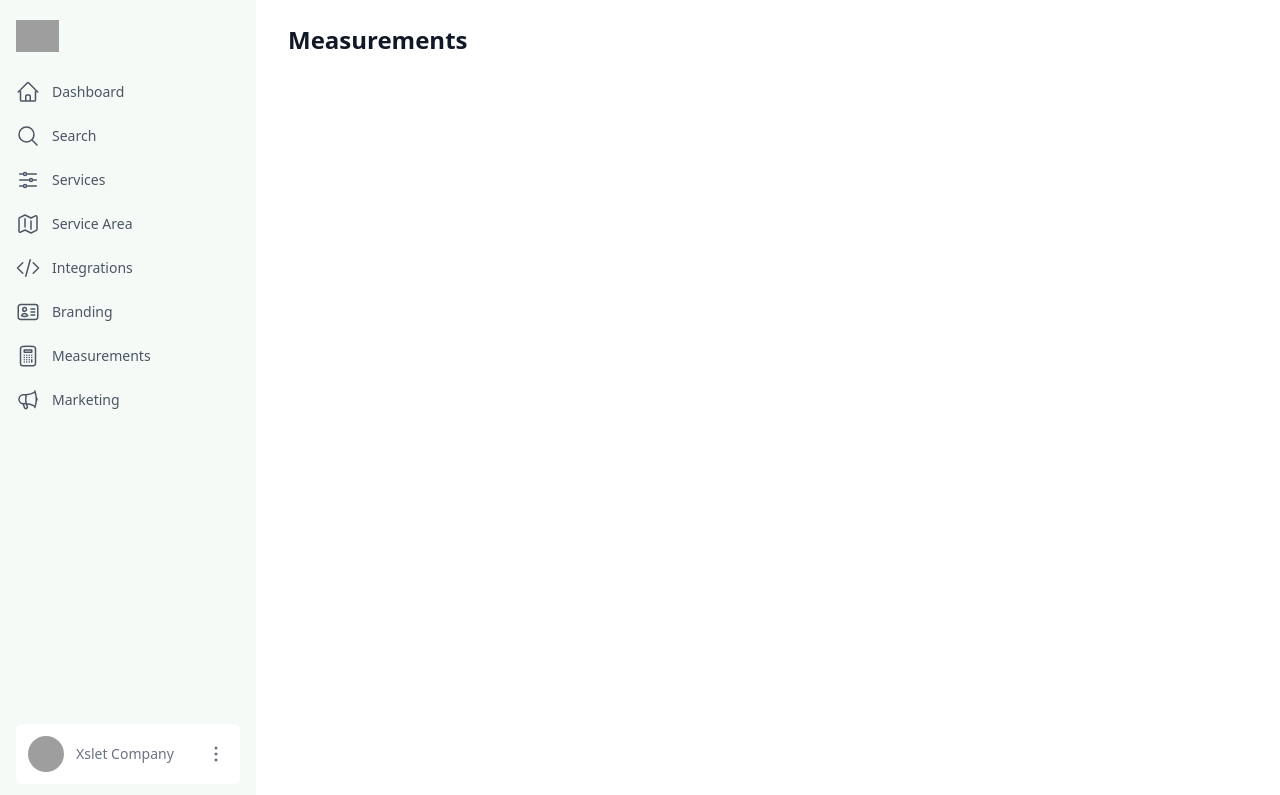
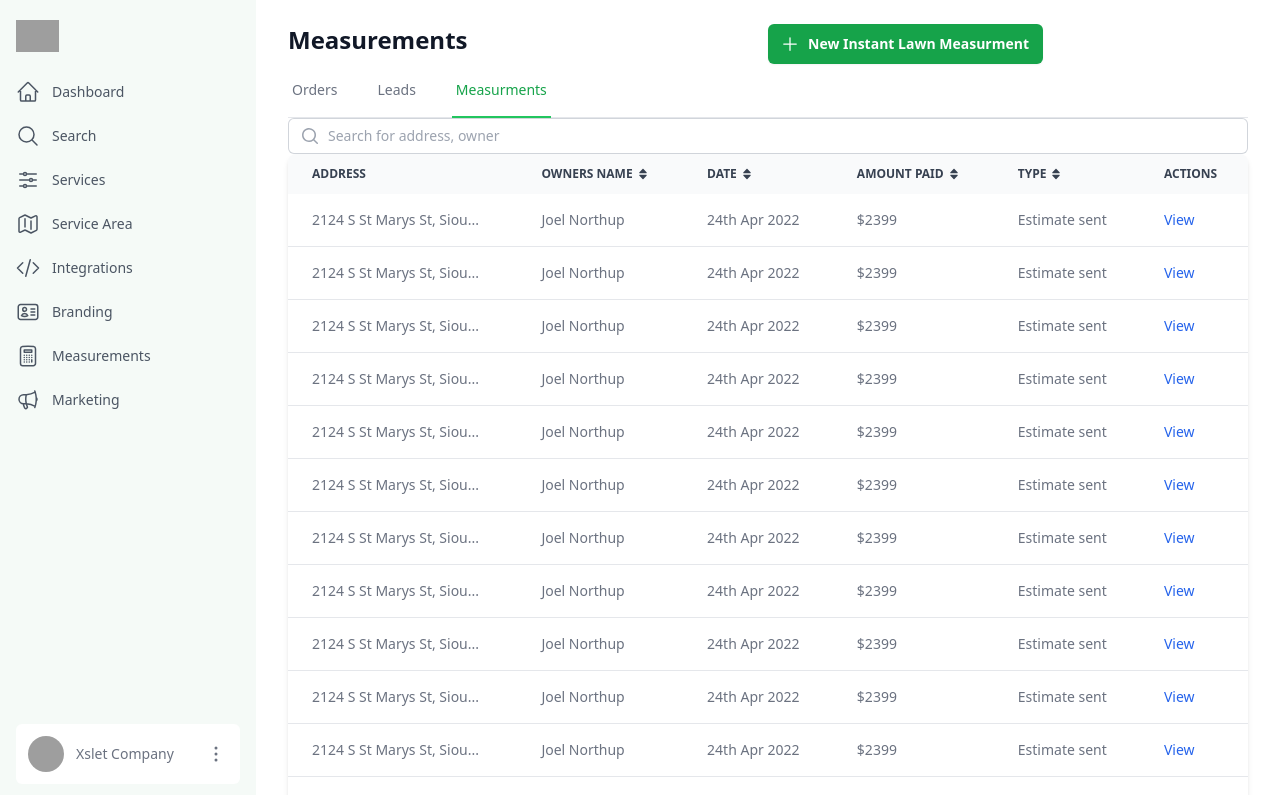
Before and after one commit to takove/figma-designs-deeplawn, a React (Create React App) app: page /measurements in a window 1280 px wide. Shown: the top 795 px of the page. Built offline with nearby package versions, Linux system fonts and the light colour scheme; grey boxes are pictures that could not be loaded.

Commit message:
added a tabs component and added a button

```diff
--- a/package.json
+++ b/package.json
@@ -5,6 +5,7 @@
   "dependencies": {
     "@headlessui/react": "^1.7.13",
     "@heroicons/react": "^2.0.16",
+    "@tailwindcss/forms": "^0.5.3",
     "@testing-library/jest-dom": "^5.16.5",
     "@testing-library/react": "^13.4.0",
     "@testing-library/user-event": "^13.5.0",
--- /dev/null
+++ b/src/components/SearchButton.tsx
@@ -0,0 +1,15 @@
+import React from 'react'
+import {PlusIcon} from '@heroicons/react/24/solid'
+
+export default function SearchButton() {
+  return (
+
+    <button
+        type="button"
+        className="inline-flex items-center gap-x-2 rounded-md bg-green-600 py-2.5 px-3.5 text-sm font-semibold text-white shadow-sm hover:bg-green-500 focus-visible:outline focus-visible:outline-2 focus-visible:outline-offset-2 focus-visible:outline-green-600"
+      >
+        <PlusIcon className="-ml-0.5 h-5 w-5" aria-hidden="true" />
+        New Instant Lawn Measurment
+    </button>
+  )
+}
--- /dev/null
+++ b/src/components/Tabs.tsx
@@ -0,0 +1,55 @@
+import React from 'react';
+
+
+function classNames(...classes) {
+    return classes.filter(Boolean).join(' ')
+  }
+
+  const tabs = [
+    { name: 'Orders', href: '#', current: false },
+    { name: 'Leads', href: '#', current: false },
+    { name: 'Measurments', href: '#', current: true },
+  ]
+export default function Tabs() {
+    return (
+        <div className="relative border-b border-gray-200 pb-5 sm:pb-0">
+            <div className="md:flex md:items-center md:justify-between"></div>
+                <div className="mt-4">
+                    <div className="sm:hidden">
+                        <label htmlFor="current-tab" className="sr-only">
+                        Select a tab
+                        </label>
+                        <select
+                        id="current-tab"
+                        name="current-tab"
+                        className="block w-full rounded-md border-0 py-1.5 pl-3 pr-10 ring-1 ring-inset ring-gray-300 focus:ring-2 focus:ring-inset focus:ring-indigo-600"
+                        // defaultValue={tabs.find((tab) => tab.current).name}
+                        >
+                        {tabs.map((tab) => (
+                            <option key={tab.name}>{tab.name}</option>
+                        ))}
+                        </select>
+                    </div>
+                    <div className="hidden sm:block">
+                    <nav className="-mb-px flex space-x-8">
+                    {tabs.map((tab) => (
+                        <a
+                        key={tab.name}
+                        href={tab.href}
+                        className={classNames(
+                            tab.current
+                            ? 'border-green-500 text-green-600'
+                            : 'border-transparent text-gray-500 hover:border-gray-300 hover:text-gray-700',
+                            'whitespace-nowrap border-b-2 px-1 pb-4 text-sm font-medium'
+                        )}
+                        aria-current={tab.current ? 'page' : undefined}
+                        >
+                        {tab.name}
+                        </a>
+                    ))}
+                    </nav>
+                </div>
+            </div>
+        </div>
+    )
+}
--- a/src/pages/Measurements.tsx
+++ b/src/pages/Measurements.tsx
@@ -1,19 +1,47 @@
 import React from 'react';
 import SideNavBar from '../components/SideNavBar';
+import SearchBar from "../components/SearchBar";
+import SearchButton from "../components/SearchButton";
+import TableBody from "../components/TableBody";
+import Tabs from "../components/Tabs";
 
-export default function Measurements () {
+
+export default function Measurements() {
+  const table = [
+    {address:"2124 S St Marys St, Siou...", ownersName:"Joel Northup", date:"24th Apr 2022", amountPaid:"$2399", type:"Estimate sent"},
+    {address:"2124 S St Marys St, Siou...", ownersName:"Joel Northup", date:"24th Apr 2022", amountPaid:"$2399", type:"Estimate sent"},
+    {address:"2124 S St Marys St, Siou...", ownersName:"Joel Northup", date:"24th Apr 2022", amountPaid:"$2399", type:"Estimate sent"},
+    {address:"2124 S St Marys St, Siou...", ownersName:"Joel Northup", date:"24th Apr 2022", amountPaid:"$2399", type:"Estimate sent"},
+    {address:"2124 S St Marys St, Siou...", ownersName:"Joel Northup", date:"24th Apr 2022", amountPaid:"$2399", type:"Estimate sent"},
+    {address:"2124 S St Marys St, Siou...", ownersName:"Joel Northup", date:"24th Apr 2022", amountPaid:"$2399", type:"Estimate sent"},
+    {address:"2124 S St Marys St, Siou...", ownersName:"Joel Northup", date:"24th Apr 2022", amountPaid:"$2399", type:"Estimate sent"},
+    {address:"2124 S St Marys St, Siou...", ownersName:"Joel Northup", date:"24th Apr 2022", amountPaid:"$2399", type:"Estimate sent"},
+    {address:"2124 S St Marys St, Siou...", ownersName:"Joel Northup", date:"24th Apr 2022", amountPaid:"$2399", type:"Estimate sent"},
+    {address:"2124 S St Marys St, Siou...", ownersName:"Joel Northup", date:"24th Apr 2022", amountPaid:"$2399", type:"Estimate sent"},
+    {address:"2124 S St Marys St, Siou...", ownersName:"Joel Northup", date:"24th Apr 2022", amountPaid:"$2399", type:"Estimate sent"},
+    {address:"2124 S St Marys St, Siou...", ownersName:"Joel Northup", date:"24th Apr 2022", amountPaid:"$2399", type:"Estimate sent"},
+    {address:"2124 S St Marys St, Siou...", ownersName:"Joel Northup", date:"24th Apr 2022", amountPaid:"$2399", type:"Estimate sent"},
+    {address:"2124 S St Marys St, Siou...", ownersName:"Joel Northup", date:"24th Apr 2022", amountPaid:"$2399", type:"Estimate sent"},
+    {address:"2124 S St Marys St, Siou...", ownersName:"Joel Northup", date:"24th Apr 2022", amountPaid:"$2399", type:"Estimate sent"},
+    {address:"2124 S St Marys St, Siou...", ownersName:"Joel Northup", date:"24th Apr 2022", amountPaid:"$2399", type:"Estimate sent"},
+    {address:"2124 S St Marys St, Siou...", ownersName:"Joel Northup", date:"24th Apr 2022", amountPaid:"$2399", type:"Estimate sent"}
+  ]
     const measurement = (
         <div>
           <main className="flex-1">
-            <div className="py-6">
-              <div className=" max-w-full px-4 sm:px-6 lg:px-8">
-                <h1 className="text-2xl font-bold text-gray-900">Measurements</h1>
+            <div className="py-6 ">
+              <div className=" max-w-full px-4 sm:px-6 lg:px-8 grid grid-cols-2">
+                <h1 className="text-2xl flex font-bold text-gray-900">Measurements</h1>
+                <div className="justify-end">
+                  <SearchButton/>
+                </div>
               </div>
               <div className=" max-w-full px-4 sm:px-6 lg:px-8">
                 {/* Replace with your content */}
-
-
-
+                <Tabs/>
+                <SearchBar/>
+                <TableBody table={table}/>
+                {/* </Tabs> */}
                 {/* End Replace */}
               </div>
             </div>
--- a/src/pages/Search.tsx
+++ b/src/pages/Search.tsx
@@ -1,29 +1,7 @@
 import React from 'react';
 import SideNavBar from '../components/SideNavBar';
-import SearchBar from "../components/SearchBar";
-import TableBody from "../components/TableBody";
 
 export default function Search () {
-
-  const table = [
-    {address:"2124 S St Marys St, Siou...", ownersName:"Joel Northup", date:"24th Apr 2022", amountPaid:"$2399", type:"Estimate sent"},
-    {address:"2124 S St Marys St, Siou...", ownersName:"Joel Northup", date:"24th Apr 2022", amountPaid:"$2399", type:"Estimate sent"},
-    {address:"2124 S St Marys St, Siou...", ownersName:"Joel Northup", date:"24th Apr 2022", amountPaid:"$2399", type:"Estimate sent"},
-    {address:"2124 S St Marys St, Siou...", ownersName:"Joel Northup", date:"24th Apr 2022", amountPaid:"$2399", type:"Estimate sent"},
-    {address:"2124 S St Marys St, Siou...", ownersName:"Joel Northup", date:"24th Apr 2022", amountPaid:"$2399", type:"Estimate sent"},
-    {address:"2124 S St Marys St, Siou...", ownersName:"Joel Northup", date:"24th Apr 2022", amountPaid:"$2399", type:"Estimate sent"},
-    {address:"2124 S St Marys St, Siou...", ownersName:"Joel Northup", date:"24th Apr 2022", amountPaid:"$2399", type:"Estimate sent"},
-    {address:"2124 S St Marys St, Siou...", ownersName:"Joel Northup", date:"24th Apr 2022", amountPaid:"$2399", type:"Estimate sent"},
-    {address:"2124 S St Marys St, Siou...", ownersName:"Joel Northup", date:"24th Apr 2022", amountPaid:"$2399", type:"Estimate sent"},
-    {address:"2124 S St Marys St, Siou...", ownersName:"Joel Northup", date:"24th Apr 2022", amountPaid:"$2399", type:"Estimate sent"},
-    {address:"2124 S St Marys St, Siou...", ownersName:"Joel Northup", date:"24th Apr 2022", amountPaid:"$2399", type:"Estimate sent"},
-    {address:"2124 S St Marys St, Siou...", ownersName:"Joel Northup", date:"24th Apr 2022", amountPaid:"$2399", type:"Estimate sent"},
-    {address:"2124 S St Marys St, Siou...", ownersName:"Joel Northup", date:"24th Apr 2022", amountPaid:"$2399", type:"Estimate sent"},
-    {address:"2124 S St Marys St, Siou...", ownersName:"Joel Northup", date:"24th Apr 2022", amountPaid:"$2399", type:"Estimate sent"},
-    {address:"2124 S St Marys St, Siou...", ownersName:"Joel Northup", date:"24th Apr 2022", amountPaid:"$2399", type:"Estimate sent"},
-    {address:"2124 S St Marys St, Siou...", ownersName:"Joel Northup", date:"24th Apr 2022", amountPaid:"$2399", type:"Estimate sent"},
-    {address:"2124 S St Marys St, Siou...", ownersName:"Joel Northup", date:"24th Apr 2022", amountPaid:"$2399", type:"Estimate sent"}
-  ]
 
   const search = (
     <div>
@@ -34,13 +12,7 @@ export default function Search () {
           </div>
           <div className=" max-w-full px-4 sm:px-6 lg:px-8">
             {/* Replace with your content */}
-            <div className=" max-w-full px-4 sm:px-6 lg:px-2 lg:py-2">
-              <h1 className="text-2xl font-bold text-gray-900">
-                Active Orders
-              </h1>
-            </div>
-            <SearchBar/>
-            <TableBody table={table}/>
+
             {/* End Replace */}
           </div>
         </div>
--- a/tailwind.config.js
+++ b/tailwind.config.js
@@ -11,5 +11,7 @@ module.exports = {
       }
     },
   },
-  plugins: [],
+  plugins: [
+    require('@tailwindcss/forms')
+  ],
 }
--- a/tsconfig.json
+++ b/tsconfig.json
@@ -6,6 +6,7 @@
       "dom.iterable",
       "esnext"
     ],
+    "noImplicitAny": false,
     "allowJs": true,
     "skipLibCheck": true,
     "esModuleInterop": true,
```
Also changed, not shown: 1 other file (tests, documents, lock files or other folders).
